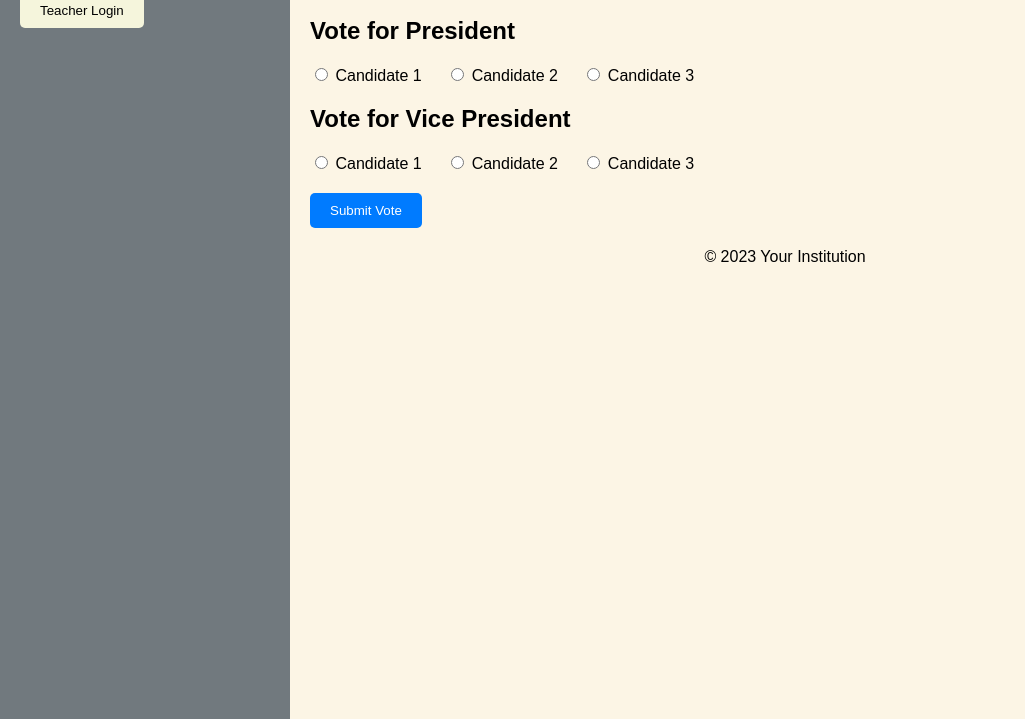
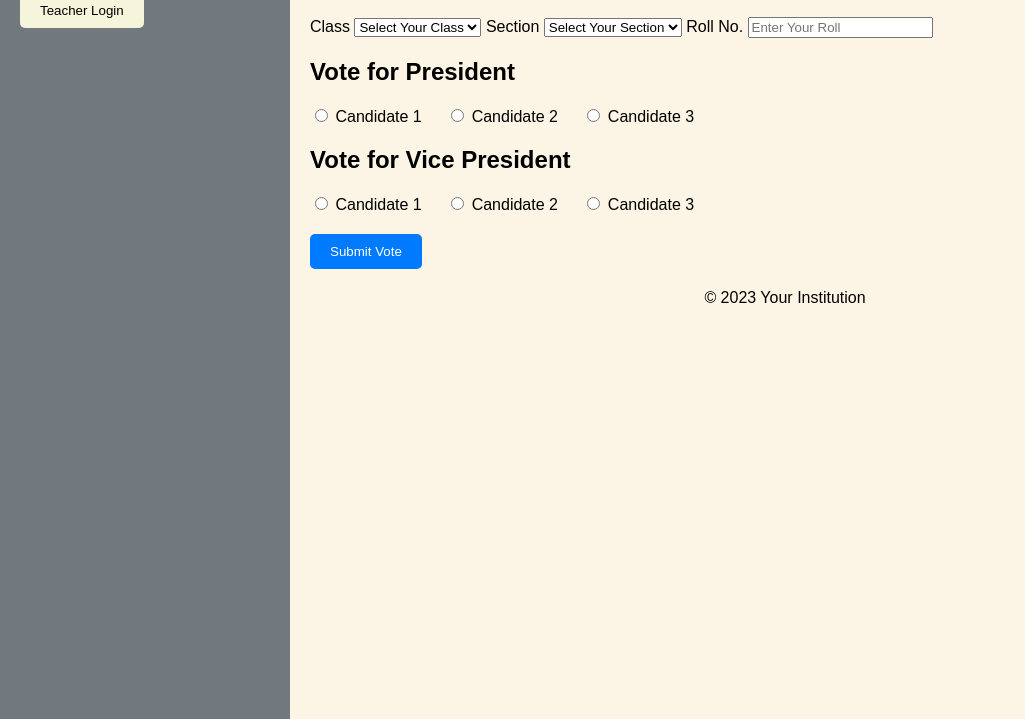
Before and after one commit to Rising-ops/votingapp, a website: page index.html in a window 1280 px wide. Shown: the part 81-800 px from the top of the page, without its empty margins (0-1025 px from the left). Drawn offline with Linux system fonts and the light colour scheme.

Commit message:
Update index.html

```diff
--- a/index.html
+++ b/index.html
@@ -18,18 +18,50 @@
       <h1>Student Cabinet Elections</h1>
 
       <section>
+        <section>
+          <span class="class">
+            <label for="class">Class</label>
+            <select id="class" required>
+              <option value="" disabled selected>Select Your Class</option>
+              <option value="VII">VII</option>
+              <option value="IX">IX</option>
+              <option value="X">X</option>
+              <option value="XI">XI</option>
+              <option value="XII">XII</option>
+            </select>
+          </span>
+
+          <span class="sec">
+            <label for="sec">Section</label>
+            <select id="sec" required>
+              <option value="" disabled selected>Select Your Section</option>
+              <option value="A">A</option>
+              <option value="B">B</option>
+              <option value="C">C</option>
+              <option value="D">D</option>
+              <option value="E">E</option>
+            </select>
+          </span>
+
+          <span>
+            <label for="roll">Roll No.</label>
+            <input id="roll" type="number" placeholder="Enter Your Roll" required>
+            </select>
+          </span>
+
         <h2>Vote for President</h2>
         <div class="candidate-group">
           <div class="candidate">
-            <input type="radio" id="president1" name="president" value="Candidate 1">
+            <input type="radio" id="president1" name="president" value="Candidate 1" required>
             <label for="president1">Candidate 1</label>
           </div>
+
           <div class="candidate">
-            <input type="radio" id="president2" name="president" value="Candidate 2">
+            <input type="radio" id="president2" name="president" value="Candidate 2" required>
             <label for="president2">Candidate 2</label>
           </div>
           <div class="candidate">
-            <input type="radio" id="president3" name="president" value="Candidate 3">
+            <input type="radio" id="president3" name="president" value="Candidate 3" required>
             <label for="president3">Candidate 3</label>
           </div>
         </div>
@@ -39,15 +71,15 @@
         <h2>Vote for Vice President</h2>
         <div class="candidate-group">
           <div class="candidate">
-            <input type="radio" id="vp1" name="vp" value="Candidate 1">
+            <input type="radio" id="vp1" name="vp" value="Candidate 1"required>
             <label for="vp1">Candidate 1</label>
           </div>
           <div class="candidate">
-            <input type="radio" id="vp2" name="vp" value="Candidate 2">
+            <input type="radio" id="vp2" name="vp" value="Candidate 2" required>
             <label for="vp2">Candidate 2</label>
           </div>
           <div class="candidate">
-            <input type="radio" id="vp3" name="vp" value="Candidate 3">
+            <input type="radio" id="vp3" name="vp" value="Candidate 3" required>
             <label for="vp3">Candidate 3</label>
           </div>
         </div>
```
